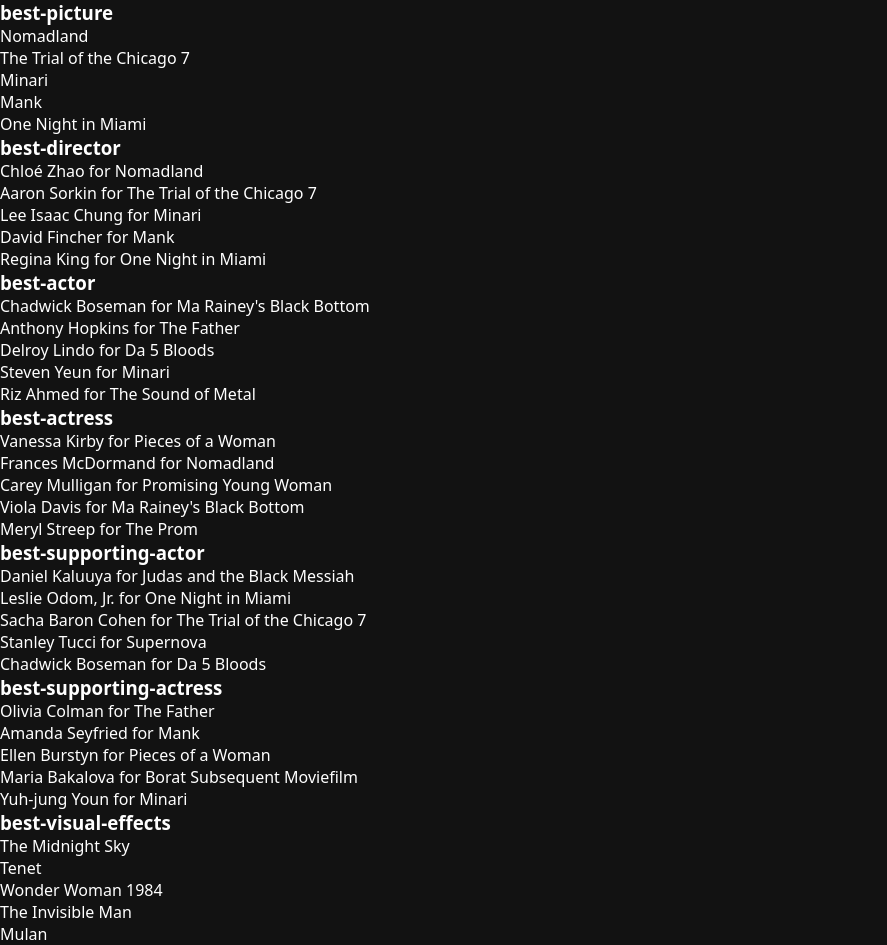
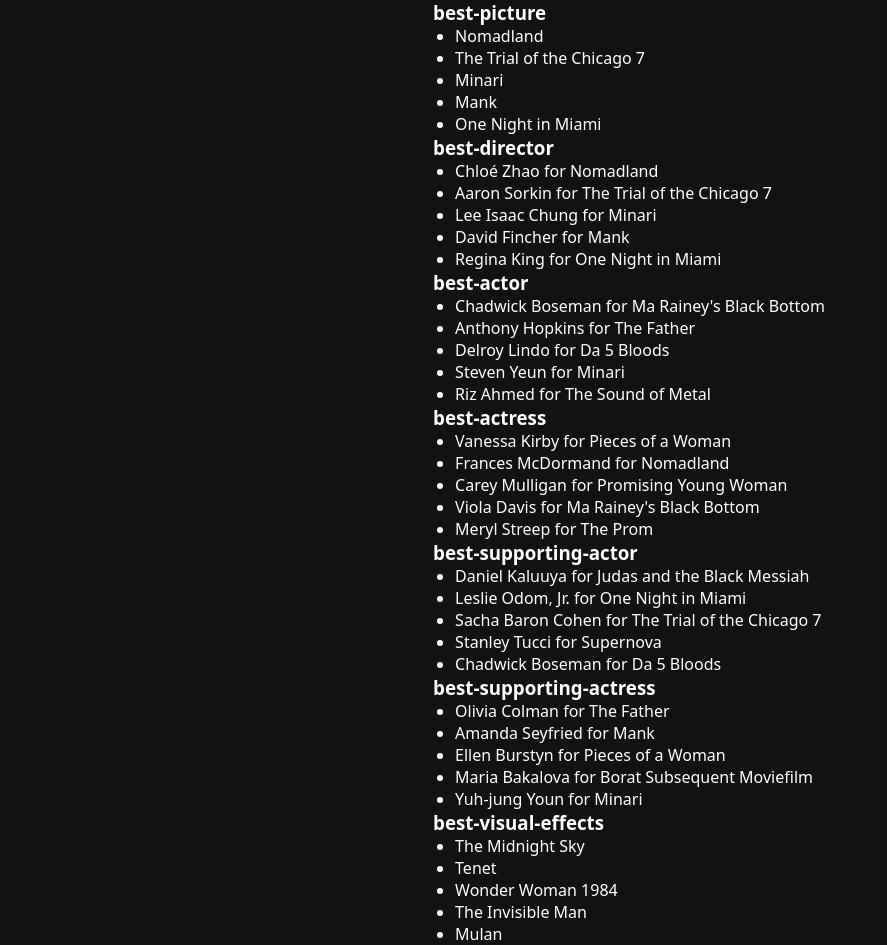
Before and after one commit to devdariill/daily-pay-challenge-gonzy-MapSetStructuredClone, a Next.js app: page / in a window 1280 px wide. Shown: the whole page, without its empty margins (0-887 px from the left). Built offline with nearby package versions, Linux system fonts and the light colour scheme.

Commit message:
refactor new Map

```diff
--- /dev/null
+++ b/src/app/client.tsx
@@ -0,0 +1,26 @@
+'use client'
+import { Ballot, Nominee } from '@/types'
+import { useState } from 'react'
+
+type Props={
+  ballots:Ballot[]
+}
+
+export default function BallotClientPage ({ ballots }:Props) {
+  const [votes, setVotes] = useState(() => new Map<Ballot['id'], Nominee>())
+  return (
+    <section>
+      {/* <pre>{JSON.stringify(ballots, null, 2)}</pre> */}
+      {ballots.map((ballot) => (
+        <article key={ballot.id}>
+          <h3 style={{ marginLeft: '-22px' }}>{ballot.id}</h3>
+          <ul>
+            {ballot.items.map(nominee => (
+              <li key={nominee.id}>{nominee.title}</li>
+            ))}
+          </ul>
+        </article>
+      ))}
+    </section>
+  )
+}
--- a/src/app/page.tsx
+++ b/src/app/page.tsx
@@ -1,20 +1,11 @@
 import api from '@/api'
+import BallotClientPage from './client'
 
 export default async function Home () {
   const ballots = await api.ballot.list()
   return (
-    <main className='container mx-auto mt-10'>
-      {/* <pre>{JSON.stringify(ballots, null, 2)}</pre> */}
-      {ballots.map((ballot) => (
-        <section key={ballot.id}>
-          <h3 className='font-bold text-3xl'>{ballot.id}</h3>
-          <ul>
-            {ballot.items.map(nominee => (
-              <li key={nominee.id}>{nominee.title}</li>
-            ))}
-          </ul>
-        </section>
-      ))}
+    <main style={{ display: 'grid', placeContent: 'center' }}>
+      <BallotClientPage ballots={ballots} />
     </main>
   )
 }
```
